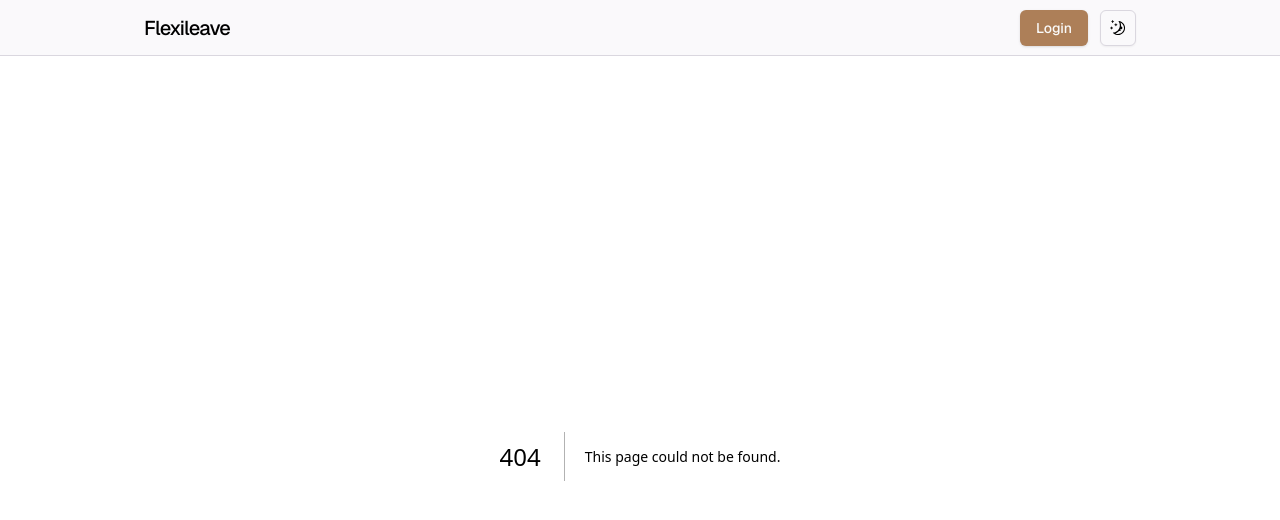
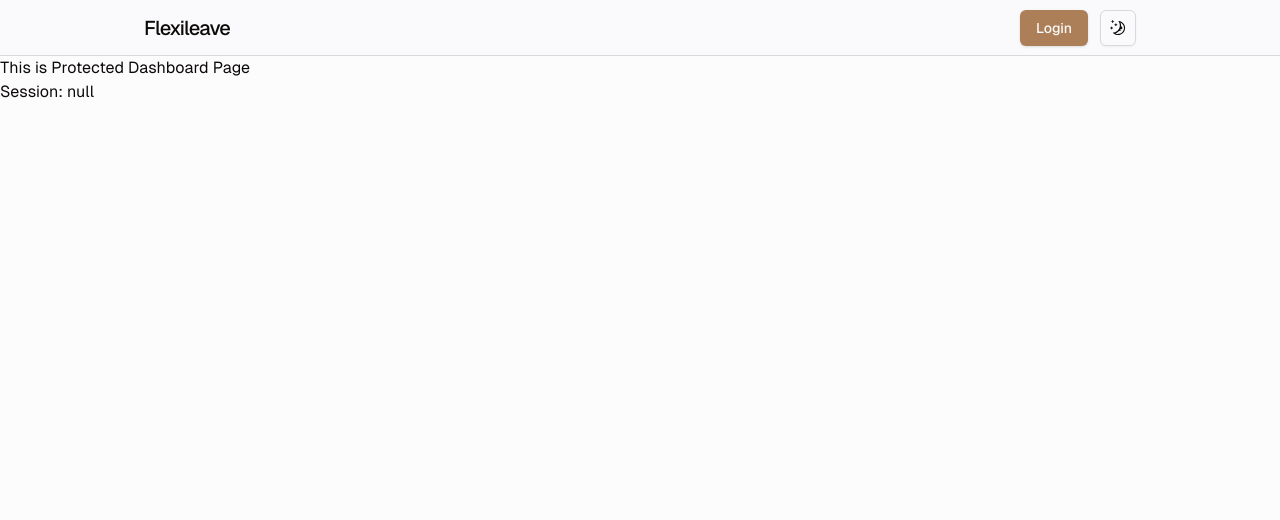
Before and after one commit to robiuzzaman4/flexileave, a Next.js app: page /dashboard in a window 1280 px wide. Before the commit this address had no page. Shown: the top 520 px of the page. Built offline with nearby package versions, Linux system fonts and the light colour scheme; no server answers.

Commit message:
feat: add a protected route

```diff
--- /dev/null
+++ b/src/app/(protected)/dashboard/page.tsx
@@ -0,0 +1,15 @@
+import { auth } from "@/auth";
+import React from "react";
+
+const DashboardPage = async () => {
+  const session = await auth();
+
+  return (
+    <section className="h-full w-hull">
+      <h1>This is Protected Dashboard Page</h1>
+      <div>Session: {JSON.stringify(session)}</div>
+    </section>
+  );
+};
+
+export default DashboardPage;
```
